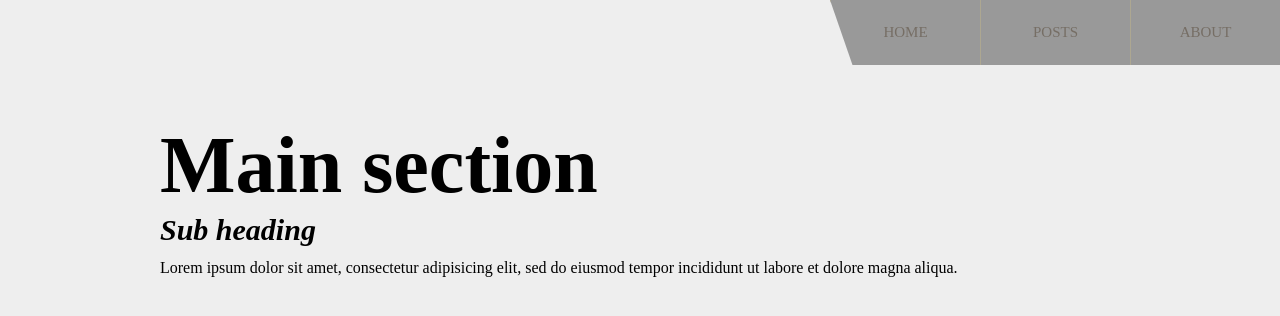
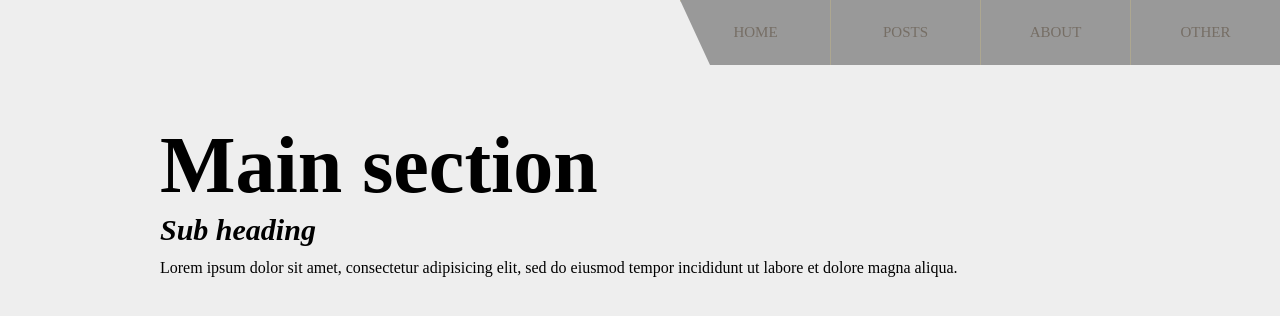
Before and after one commit to allanliebold/blog_project, a Django app: page / in a window 1280 px wide. Shown: the top 316 px of the page. Run offline with Django 3.2, Linux system fonts and the light colour scheme.

Commit message:
added another item to nav bar

```diff
--- a/blog/posts/templates/posts/home.html
+++ b/blog/posts/templates/posts/home.html
@@ -19,6 +19,7 @@
             <li><a href="#">Home</a></li>
             <li><a href="#">Posts</a></li>
             <li><a href="#">About</a></li>
+            <li><a href="#">Other</a></li>
         </ul>
     </nav>
 
```
